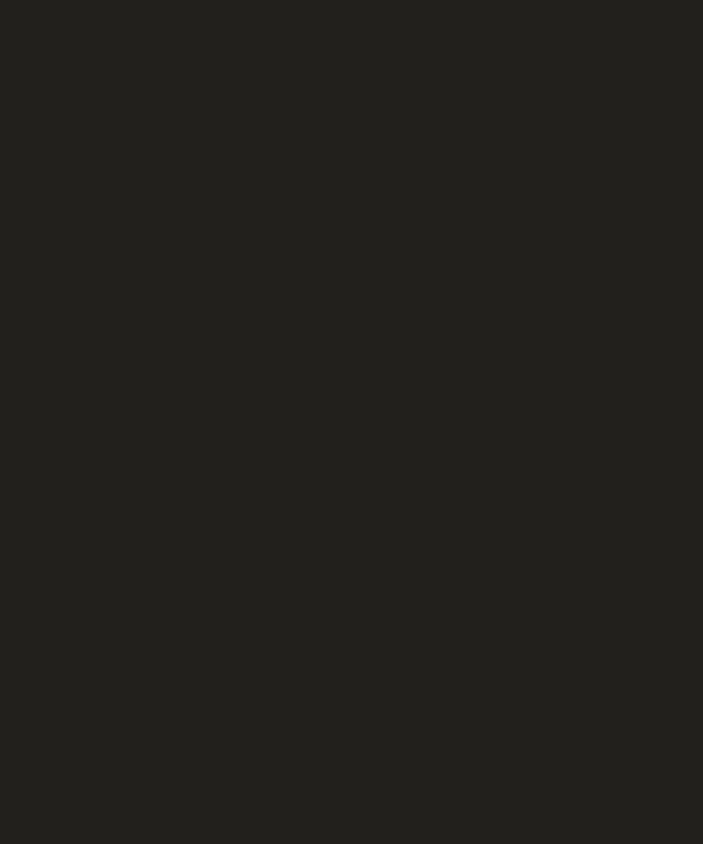
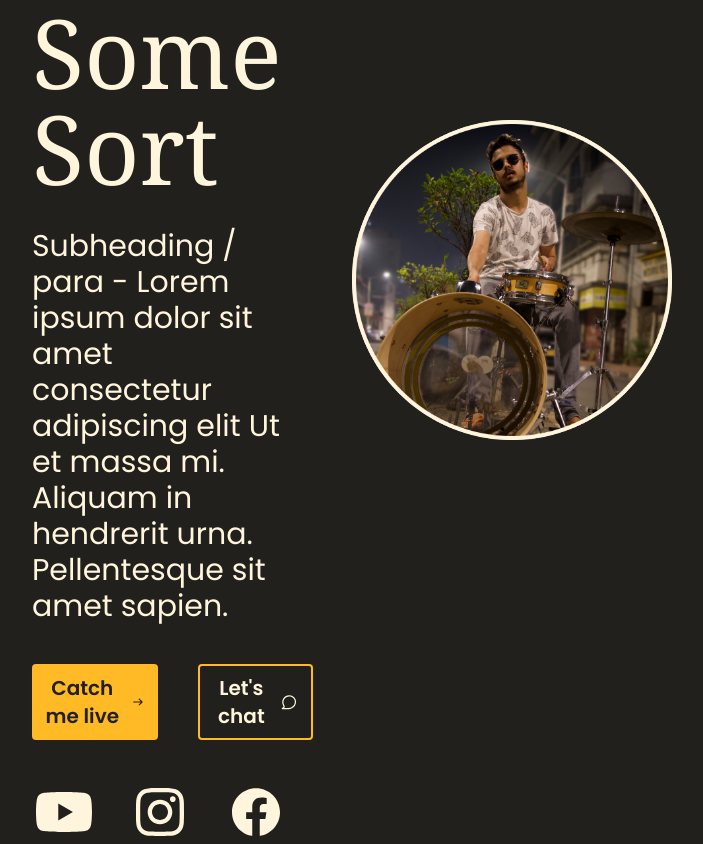
Before and after one commit to NeeshSamsi/shravansamsi, a Next.js app: page / in a window 1280 px wide. Shown: the part 120-964 px from the top of the page, without its empty margins (288-991 px from the left). Before the commit the page ends 800 px from the top, so only its background shows below. Built offline with nearby package versions, Linux system fonts and the light colour scheme.

Commit message:
feat: Home page for Desktop

```diff
--- a/pages/index.tsx
+++ b/pages/index.tsx
@@ -1,27 +1,86 @@
-import type { NextPage } from "next"
-import Head from "next/head"
+import type { NextPage } from "next";
+import { ButtonTypes } from "../components/Button";
+import Head from "next/head";
+import Button from "../components/Button";
+import Navbar from "../components/Navbar";
+import {
+  RightArrow,
+  Chat,
+  YouTube,
+  Instagram,
+  Facebook,
+} from "../components/Icons";
+import Image from "next/image";
 
 const Home: NextPage = () => {
   return (
     <>
       <Head>
-        <meta charSet="UTF-8" />
-        <meta http-equiv="X-UA-Compatible" content="IE=edge" />
-        <meta name="viewport" content="width=device-width, initial-scale=1.0" />
-        <meta name="author" content="Shravan Samsi" />
-        <link rel="icon" href="/favicon.ico" />
-
         <title>Home - Shravan Samsi</title>
         <meta name="description" content="" />
       </Head>
 
-      <main>
-        <h1 className="text-3xl text-center font-bold text-gray-800 font-serif">Welcome to Shravan Samsi</h1>
+      <Navbar />
+
+      <main className="flex h-screen flex-col justify-center px-[20rem]">
+        <div className="flex items-center justify-between gap-6">
+          <div className="py-auto w-2/5">
+            <h1 className="mb-8 font-serif text-8xl">
+              Massive Tagline of Some Sort
+            </h1>
+            <p className="mb-10 text-3xl">
+              Subheading / para - Lorem ipsum dolor sit amet consectetur
+              adipiscing elit Ut et massa mi. Aliquam in hendrerit urna.
+              Pellentesque sit amet sapien.
+            </p>
+
+            <div className="mb-10 flex gap-10">
+              <Button
+                type={ButtonTypes.Primary}
+                text="Catch me live"
+                icon={<RightArrow size={2} />}
+              />
+              <Button
+                type={ButtonTypes.Secondary}
+                text="Let's chat"
+                icon={<Chat size={2} />}
+              />
+            </div>
+
+            <div className="flex gap-8">
+              <a
+                href="https://youtube.com/shravansamsi"
+                className="transition-all hover:text-accent"
+              >
+                <YouTube size={4} />
+              </a>
+              <a
+                href="https://www.instagram.com/shravansamsi/"
+                className="transition-all hover:text-accent"
+              >
+                <Instagram size={4} />
+              </a>
+              <a
+                href="https://www.facebook.com/shravansamsiofficial/"
+                className="transition-all hover:text-accent"
+              >
+                <Facebook size={4} />
+              </a>
+            </div>
+          </div>
+
+          <div className="relative aspect-square w-1/2 rounded-full bg-light 2xl:w-3/5">
+            <Image
+              className="h-full w-full"
+              src="/hero-image.png"
+              alt="Hero Image"
+              layout="fill"
+            />
+          </div>
+        </div>
       </main>
+    </>
+  );
+};
 
-      <footer></footer>
-    </>
-  )
-}
-
-export default Home
+export default Home;
```
